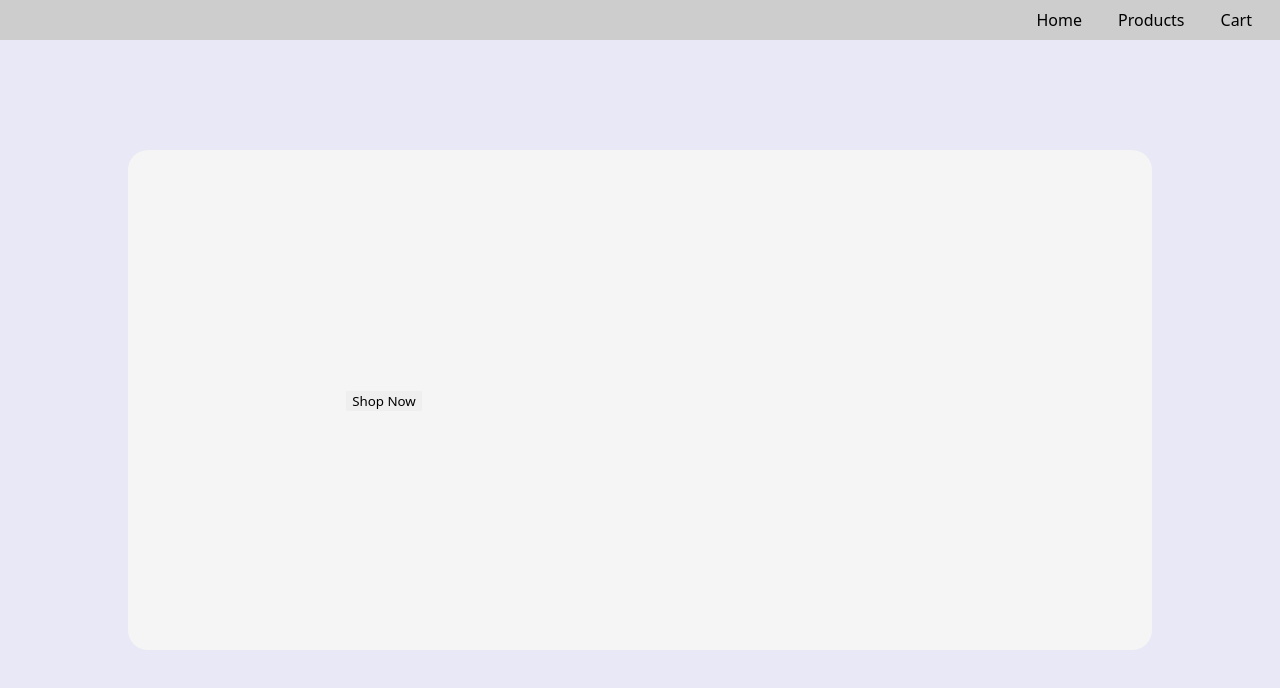
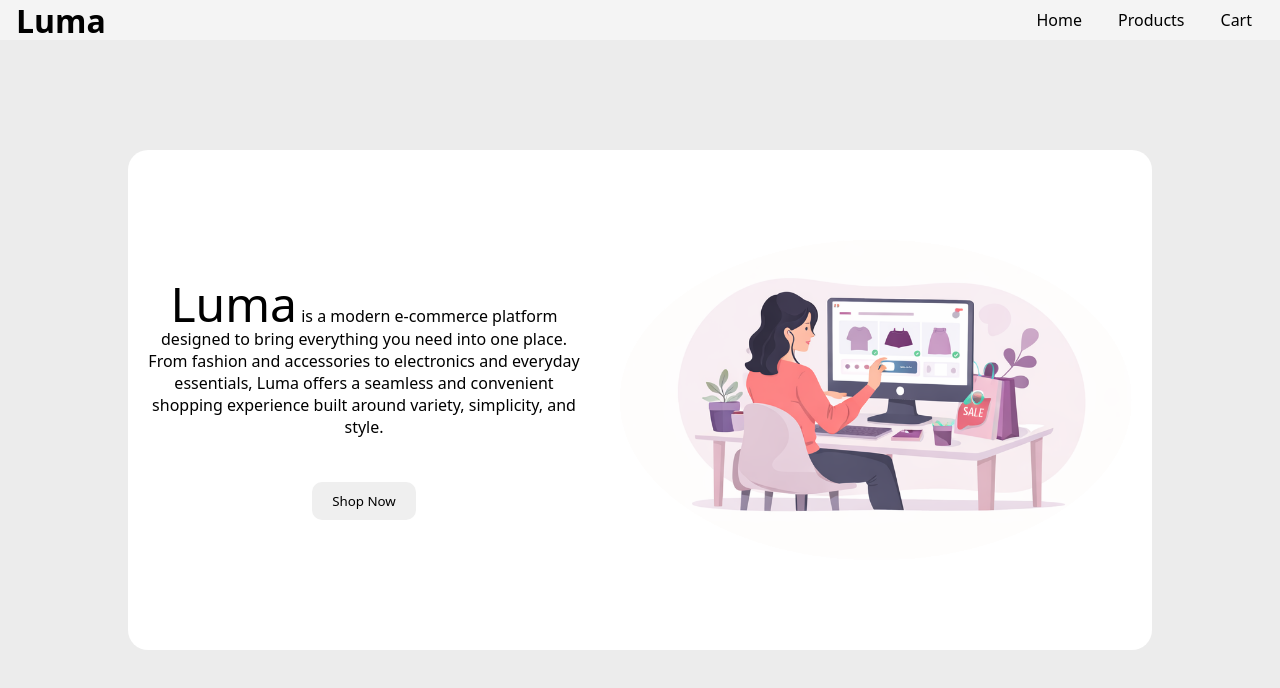
Before and after one commit to WLewis0991/shopping-page, a React (Vite) app: page / in a window 1280 px wide. Shown: the top 688 px of the page. Built offline with nearby package versions, Linux system fonts and the light colour scheme; no server answers.

Commit message:
Homepage finished, possibly add footer or copywrite to bottom but all in all page is done.

```diff
--- a/src/App.jsx
+++ b/src/App.jsx
@@ -1,7 +1,7 @@
 import { BrowserRouter } from "react-router-dom";
 import AppRoutes from "./routes/AppRoutes";
 
-fetch('https://fakestoreapi.com/products/')
+fetch('https://api.escuelajs.co/api/v1/products')
             .then(res=>res.json())
             .then(json=>console.log(json))
 
--- a/src/components/NavBar.jsx
+++ b/src/components/NavBar.jsx
@@ -4,6 +4,7 @@
 
     return(<>
       <div className="navbar-div">
+        <h1>Luma</h1>
         <div className="nav-links">
           <Link to="/" className="nav-button">Home</Link>
           <Link to="/products" className="nav-button">Products</Link>
--- a/src/index.css
+++ b/src/index.css
@@ -14,7 +14,7 @@
   height: 40px;
   align-items: center;
   padding: 0 16px;
-  background-color: rgb(205, 205, 205);
+  background-color: rgba(255, 255, 255, 0.389);
 }
 
 .nav-links {
@@ -110,7 +110,7 @@
   flex-direction: column;
   justify-content: center;
   align-items: center;
-  background-color: rgb(232, 232, 246);
+  background-color: rgba(218, 218, 218, 0.502);
 }
 
 .homepage-container{
@@ -118,14 +118,48 @@
   width: 80%;
   border: none;
   border-radius: 20px;
-  background-color: whitesmoke;
+  background-color: rgb(255, 255, 255);
   display: grid;
   grid-template-columns: 1fr 1fr;
 }
 
 .homepage-info{
+  padding: 20px;
+  display: flex;
+  flex-direction: column;
+  align-items: center;
+  justify-content: center;
+  max-width: 500px;
+  text-align: center;
+}
+
+.homepage-info p span {
+  display: inline-block;
+  font-size: 3em;
+  font-weight: 500;
+  line-height: 1;
+}
+
+.homepage-info button{
+  padding: 10px 20px;
+  border-radius: 10px;
+  cursor: pointer;
+  transition: all ease-in-out 500ms;
+}
+
+.homepage-info button:hover{
+  background-color: black;
+  color: white;
+}
+
+.homepage-image{
+  padding: 20px;
   display: flex;
   flex-direction: column;
   align-items: center;
   justify-content: center;
 }
+
+.hero-image{
+  width: 40vw;
+}
--- a/src/pages/HomePage.jsx
+++ b/src/pages/HomePage.jsx
@@ -1,4 +1,5 @@
 import { Link } from "react-router-dom"
+import HeroImage from "../assets/shopping-hero.png"
 
 export default function Homepage() {
 
@@ -6,10 +7,16 @@ export default function Homepage() {
     <div className="homepage-body">
         <div className="homepage-container">
             <div className="homepage-info">
-            <Link to="products"> <button>Shop Now</button></Link>
+                <p><span>Luma</span> is a modern e-commerce platform designed to bring everything you
+                    need into one place. From fashion and accessories to electronics and
+                    everyday essentials, Luma offers a seamless and convenient shopping
+                    experience built around variety, simplicity, and style.</p>
+                <br />
+                <br />
+                <Link to="products"> <button>Shop Now</button></Link>
             </div>
             <div className="homepage-image">
-
+                <img src={HeroImage} alt="" className="hero-image"/>
             </div>
         </div>
     </div>
```
Also changed, not shown: src/assets/shopping-hero.png (added).
